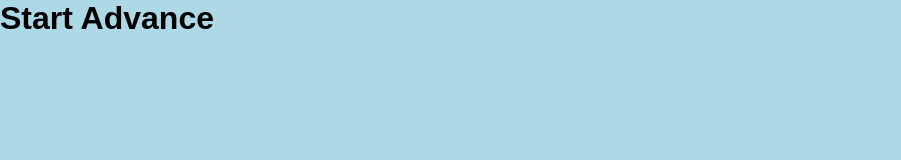
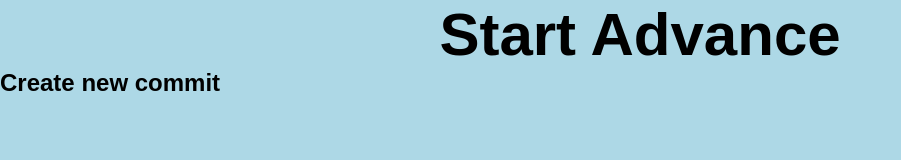
Before and after one commit to natys6ka/advance, a plain HTML site: page index.html in a window 1280 px wide. Shown: the whole page, without its empty margins (0-901 px from the left). Drawn offline with Linux system fonts and the light colour scheme.

Commit message:
Second commit

```diff
--- a/css/main.css
+++ b/css/main.css
@@ -8,3 +8,7 @@ body{
     font-family: Arial, Helvetica, sans-serif;
     background-color: lightblue;
 }
+h1{
+    text-align: center;
+    font-size: 60px;
+}
--- a/index.html
+++ b/index.html
@@ -9,7 +9,7 @@
 <body>
 
     <h1>Start Advance</h1>
-
+    <h2>Create new commit</h2>
 
 </body>
 </html>
```
